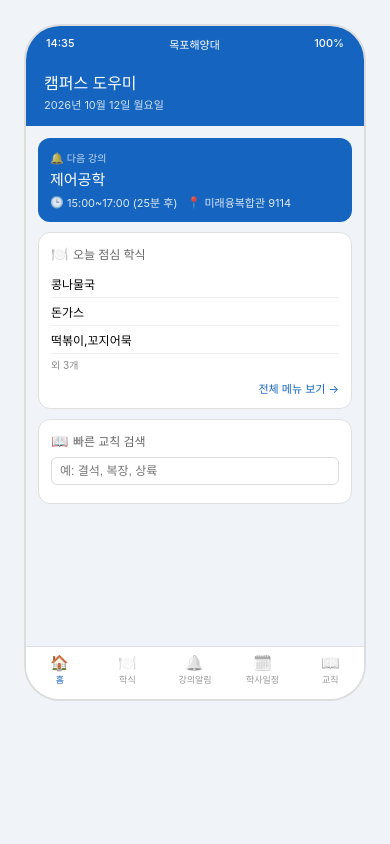
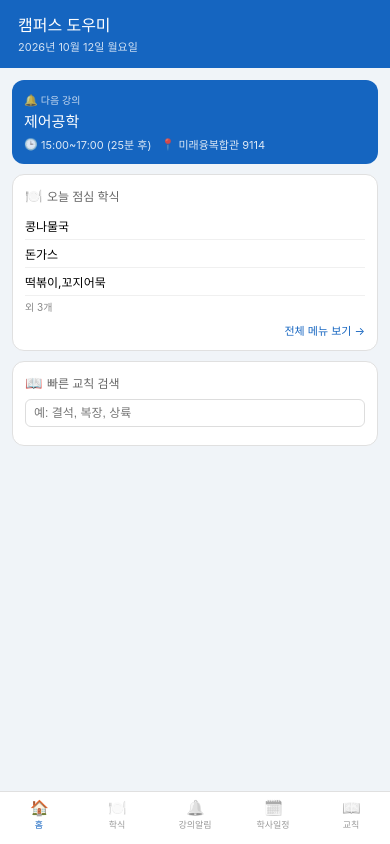
Before and after one commit to young022235-ctrl/mmu-campus, a website: page index.html in a window 390 px wide. Drawn offline with Linux system fonts and the light colour scheme.

Commit message:
앱 화면: 가짜 시간·배터리 표시 제거, 휴대폰 전체 화면으로 표시
Co-Authored-By: Claude Opus 5.5 <noreply@anthropic.com>
Claude-Session: https://claude.ai/code/session_013p1kGcBSQJuydAnhjCZimF

```diff
--- a/index.html
+++ b/index.html
@@ -2,7 +2,7 @@
 <html lang="ko">
 <head>
 <meta charset="UTF-8">
-<meta name="viewport" content="width=device-width,initial-scale=1.0">
+<meta name="viewport" content="width=device-width,initial-scale=1.0,viewport-fit=cover">
 <title>목포해양대 캠퍼스 도우미</title>
 <link rel="manifest" href="/manifest.json">
 <meta name="theme-color" content="#1565C0">
@@ -14,9 +14,18 @@
 <style>
 *{box-sizing:border-box;margin:0;padding:0}
 body{font-family:-apple-system,BlinkMacSystemFont,'Segoe UI',sans-serif;background:#f0f4f8;display:flex;justify-content:center;padding:1.5rem}
-.phone-frame{width:360px;border:2px solid #ddd;border-radius:36px;overflow:hidden;background:#fff}
-.status-bar{background:#1565C0;padding:10px 20px 6px;display:flex;justify-content:space-between}
-.status-bar span{color:#fff;font-size:11px;font-weight:500}
+.phone-frame{width:360px;height:760px;border:2px solid #ddd;border-radius:36px;overflow:hidden;background:#fff}
+.app{display:flex;flex-direction:column;height:100%}
+.app .content{flex:1;min-height:0!important;max-height:none!important}
+.bottom-nav{flex-shrink:0}
+/* 실제 휴대폰: 프레임 없이 전체 화면, 아이폰 하단 홈 바 영역 확보 */
+@media (max-width:600px){
+  body{padding:0;display:block;background:#f0f4f8}
+  .phone-frame{width:100%;height:100vh;height:100dvh;border:none;border-radius:0}
+  .header{padding-top:calc(12px + env(safe-area-inset-top))}
+  .bottom-nav{padding-bottom:calc(10px + env(safe-area-inset-bottom))}
+  .toast{top:calc(12px + env(safe-area-inset-top))}
+}
 .header{background:#1565C0;padding:12px 18px 14px;color:#fff}
 .header h1{font-size:16px;font-weight:500;margin-bottom:2px}
 .header p{font-size:11px;opacity:.8}
@@ -93,10 +102,7 @@ body{font-family:-apple-system,BlinkMacSystemFont,'Segoe UI',sans-serif;backgrou
 </head>
 <body>
 <div class="phone-frame">
-  <div class="status-bar">
-    <span id="statusTime">9:41</span><span>목포해양대</span><span>100%</span>
-  </div>
-  <div>
+  <div class="app">
     <div class="header">
       <h1 id="hTitle">캠퍼스 도우미</h1>
       <p id="hSub"></p>
@@ -743,15 +749,6 @@ registerSW().then(async reg=>{
 checkAlarms();
 setInterval(checkAlarms,20000);
 
-// 현재 시간 표시
-function updateClock(){
-  const n=new Date();
-  const h=String(n.getHours()).padStart(2,'0');
-  const m=String(n.getMinutes()).padStart(2,'0');
-  document.getElementById('statusTime').textContent=`${h}:${m}`;
-}
-updateClock();
-setInterval(updateClock,1000);
 </script>
 </body>
 </html>
```
